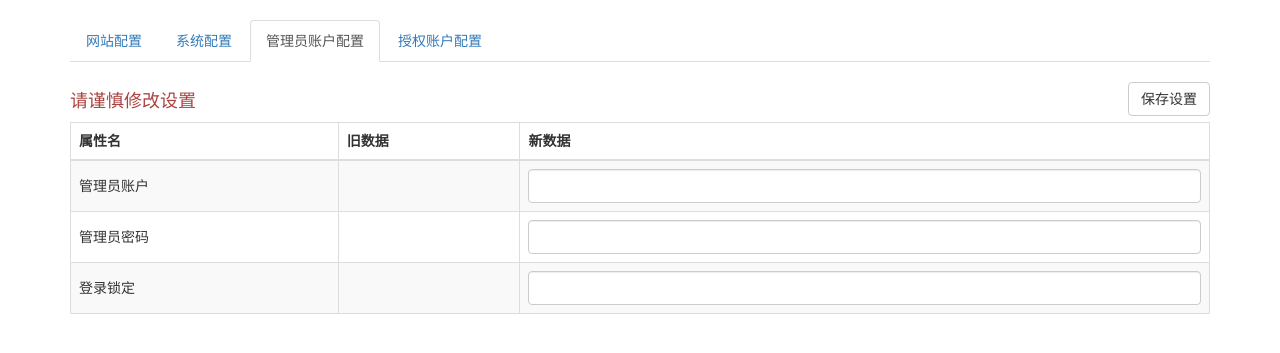
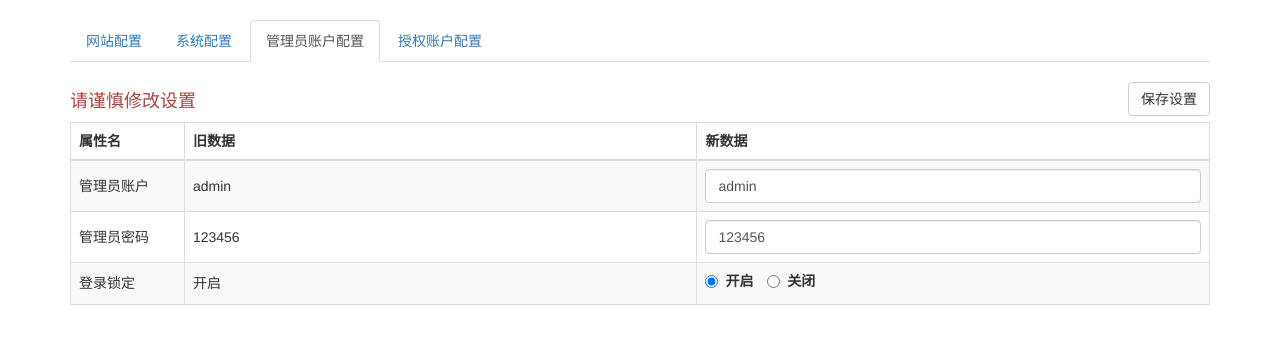
Before and after one commit to LengGeng/NetDiskManage, a FastAPI app: page /admin/settings in a window 1280 px wide, after a click on "管理员账户配置". Shown: the part 52-405 px from the top of the page. Run offline with FastAPI, Linux system fonts and the light colour scheme; the visitor is signed in with stand-in values (Sample User, id 1); parts of the project's set-up code (start-up, migrations or seed data) failed here and were passed over; some libraries are stand-ins or nearby versions.

Commit message:
添加修改管理员信息配置页面

```diff
--- a/app/templates/admin/settings.html
+++ b/app/templates/admin/settings.html
@@ -183,8 +183,9 @@
             </form>
         </div>
         <!-- 管理员账户设置 -->
+        {% set administrator = settings.get("administrator") %}
         <div id="administrator" class="tab-pane fade">
-            <form method="post">
+            <form method="post" action="{{ url_for("settings_administrator") }}">
                 <div class="bs-example" data-example-id="contextual-table">
                     <div class="row">
                         <div class="col-xs-6">
@@ -195,6 +196,11 @@
                         </div>
                     </div>
                     <table class="table table-bordered table-striped">
+                        <colgroup>
+                            <col width="10%">
+                            <col width="45%">
+                            <col width="45%">
+                        </colgroup>
                         <thead>
                         <tr>
                             <th>属性名</th>
@@ -206,23 +212,38 @@
                         <!-- 管理员设置 -->
                         <tr>
                             <td>管理员账户</td>
-                            <td></td>
+                            <td>{{ administrator.get("username") }}</td>
                             <td>
-                                <input name="username" value="" class="form-control"/>
+                                <input name="username" value="{{ administrator.get("username") }}"
+                                       class="form-control"/>
                             </td>
                         </tr>
                         <tr>
                             <td>管理员密码</td>
-                            <td></td>
+                            <td>{{ administrator.get("password") }}</td>
                             <td>
-                                <input name="password" value="" class="form-control"/>
+                                <input name="password" value="{{ administrator.get("password") }}"
+                                       class="form-control"/>
                             </td>
                         </tr>
                         <tr>
                             <td>登录锁定</td>
-                            <td></td>
+                            <td>{{ "开启" if administrator.get("lock") else "关闭" }}</td>
                             <td>
-                                <input name="login_lock" value="" class="form-control"/>
+                                <div class="radio-inline">
+                                    <label>
+                                        <input type="radio" name="lock"
+                                               value="true" {{ "checked" if administrator.get("lock") else "" }}>
+                                        开启
+                                    </label>
+                                </div>
+                                <div class="radio-inline">
+                                    <label>
+                                        <input type="radio" name="lock"
+                                               value="false" {{ "checked" if not administrator.get("lock") else "" }}>
+                                        关闭
+                                    </label>
+                                </div>
                             </td>
                         </tr>
                         </tbody>
```
Also changed, not shown: app/app.py (+12 -0 lines).
